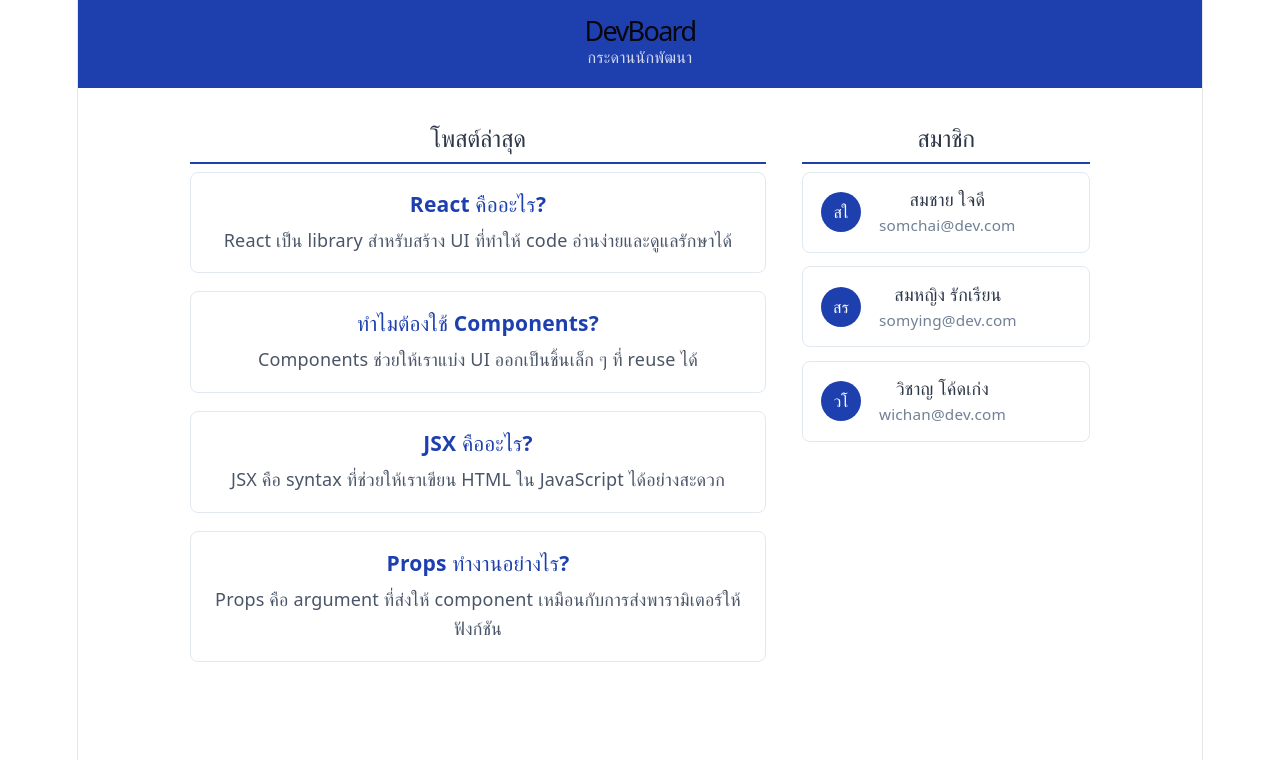
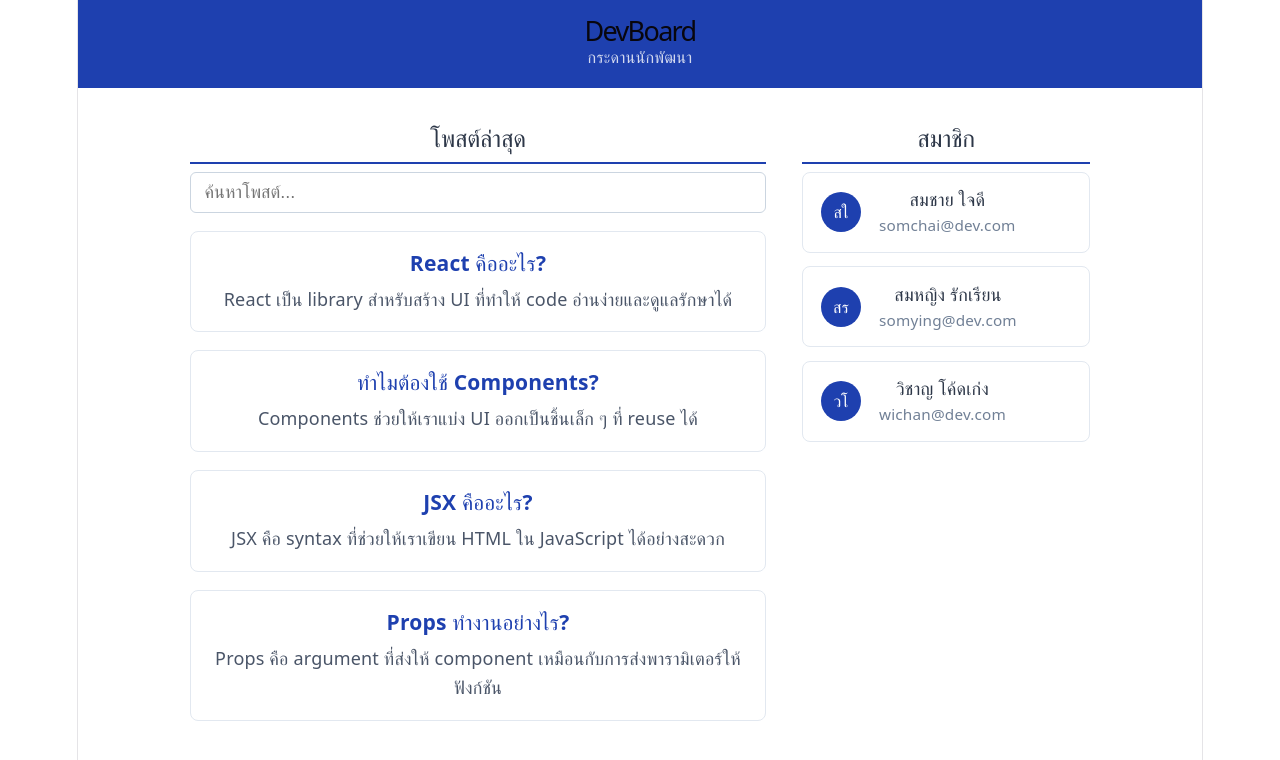
Before and after one commit to 67160200/devboard-67160200, a React (Vite) app: page / in a window 1280 px wide. Shown: the top 760 px of the page. Built offline with nearby package versions, Linux system fonts and the light colour scheme.

Commit message:
task 2 activity 1

```diff
--- a/src/App.jsx
+++ b/src/App.jsx
@@ -1,3 +1,4 @@
+import { useState } from "react";
 import Navbar from "./components/Navbar";
 import PostList from "./components/PostList";
 import UserCard from "./components/UserCard";
@@ -32,9 +33,17 @@
 ];
 
 function App() {
+  // ✅ เตรียม state ไว้กัน error (Activity 1 ยังไม่ใช้ logic ถูกใจจริง)
+  const [favorites, setFavorites] = useState([]);
+
+  function handleToggleFavorite() {
+    // จะมาเขียน logic ใน Activity 2–5
+  }
+
   return (
     <div>
-      <Navbar />
+      <Navbar favoriteCount={favorites.length} />
+
       <div
         style={{
           maxWidth: "900px",
@@ -46,9 +55,11 @@
         }}
       >
         {/* คอลัมน์ซ้าย: โพสต์ */}
-        <div>
-          <PostList posts={POSTS} />
-        </div>
+        <PostList
+          posts={POSTS}
+          favorites={favorites}
+          onToggleFavorite={handleToggleFavorite}
+        />
 
         {/* คอลัมน์ขวา: สมาชิก */}
         <div>
@@ -61,8 +72,13 @@
           >
             สมาชิก
           </h2>
+
           {USERS.map((user) => (
-            <UserCard key={user.id} name={user.name} email={user.email} />
+            <UserCard
+              key={user.id}
+              name={user.name}
+              email={user.email}
+            />
           ))}
         </div>
       </div>
--- a/src/components/PostList.jsx
+++ b/src/components/PostList.jsx
@@ -1,6 +1,14 @@
+import { useState } from "react";
 import PostCard from "./PostCard";
 
-function PostList({ posts }) {
+function PostList({ posts, favorites, onToggleFavorite }) {
+  const [search, setSearch] = useState("");
+
+  // กรองโพสต์ตาม search
+  const filtered = posts.filter((post) =>
+    post.title.toLowerCase().includes(search.toLowerCase()),
+  );
+
   return (
     <div>
       <h2
@@ -12,8 +20,40 @@
       >
         โพสต์ล่าสุด
       </h2>
-      {posts.map((post) => (
-        <PostCard key={post.id} title={post.title} body={post.body} />
+
+      {/* Search Input */}
+      <input
+        type="text"
+        placeholder="ค้นหาโพสต์..."
+        value={search}
+        onChange={(e) => setSearch(e.target.value)}
+        style={{
+          width: "100%",
+          padding: "0.5rem 0.75rem",
+          border: "1px solid #cbd5e0",
+          borderRadius: "6px",
+          fontSize: "1rem",
+          marginBottom: "1rem",
+          boxSizing: "border-box",
+        }}
+      />
+
+      {/* ถ้าไม่พบโพสต์ */}
+      {filtered.length === 0 && (
+        <p style={{ color: "#718096", textAlign: "center", padding: "2rem" }}>
+          ไม่พบโพสต์ที่ค้นหา
+        </p>
+      )}
+
+      {/* แสดงรายการโพสต์ */}
+      {filtered.map((post) => (
+        <PostCard
+          key={post.id}
+          title={post.title}
+          body={post.body}
+          isFavorite={favorites.includes(post.id)}
+          onToggleFavorite={() => onToggleFavorite(post.id)}
+        />
       ))}
     </div>
   );
```
